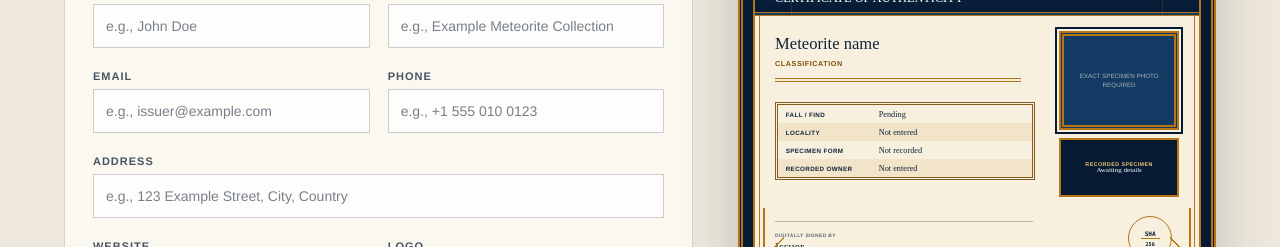
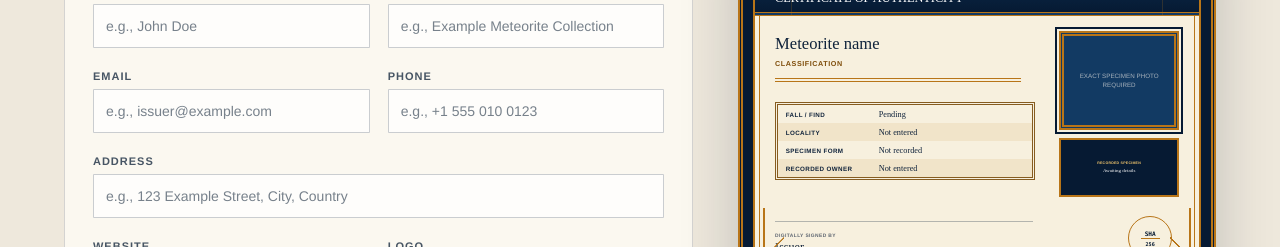
Before and after one commit to rayborg/spacerocks-coa, a React (Vite) app: page / in a window 1280 px wide. Shown: the part 1580-1827 px from the top of the page. Built offline with nearby package versions, Linux system fonts and the light colour scheme.

Commit message:
Reduce blank specimen summary type

```diff
--- a/src/styles.css
+++ b/src/styles.css
@@ -1970,6 +1970,25 @@ a {
   line-height: 1.08;
 }
 
+.certificate-preview__weight--empty {
+  gap: clamp(2px, 0.5cqw, 4px);
+  padding: 2%;
+}
+
+.certificate-preview__weight--empty span {
+  font-size: clamp(3.25px, 0.8cqw, 5px);
+  letter-spacing: 0.06em;
+  line-height: 1;
+  white-space: nowrap;
+}
+
+.certificate-preview__weight--empty strong {
+  overflow-wrap: normal;
+  font-size: clamp(5px, 1cqw, 9px);
+  line-height: 1.1;
+  white-space: nowrap;
+}
+
 .certificate-preview__weight small {
   font-size: 0.52em;
 }
```
Also changed, not shown: 1 other file (tests, documents, lock files or other folders).
